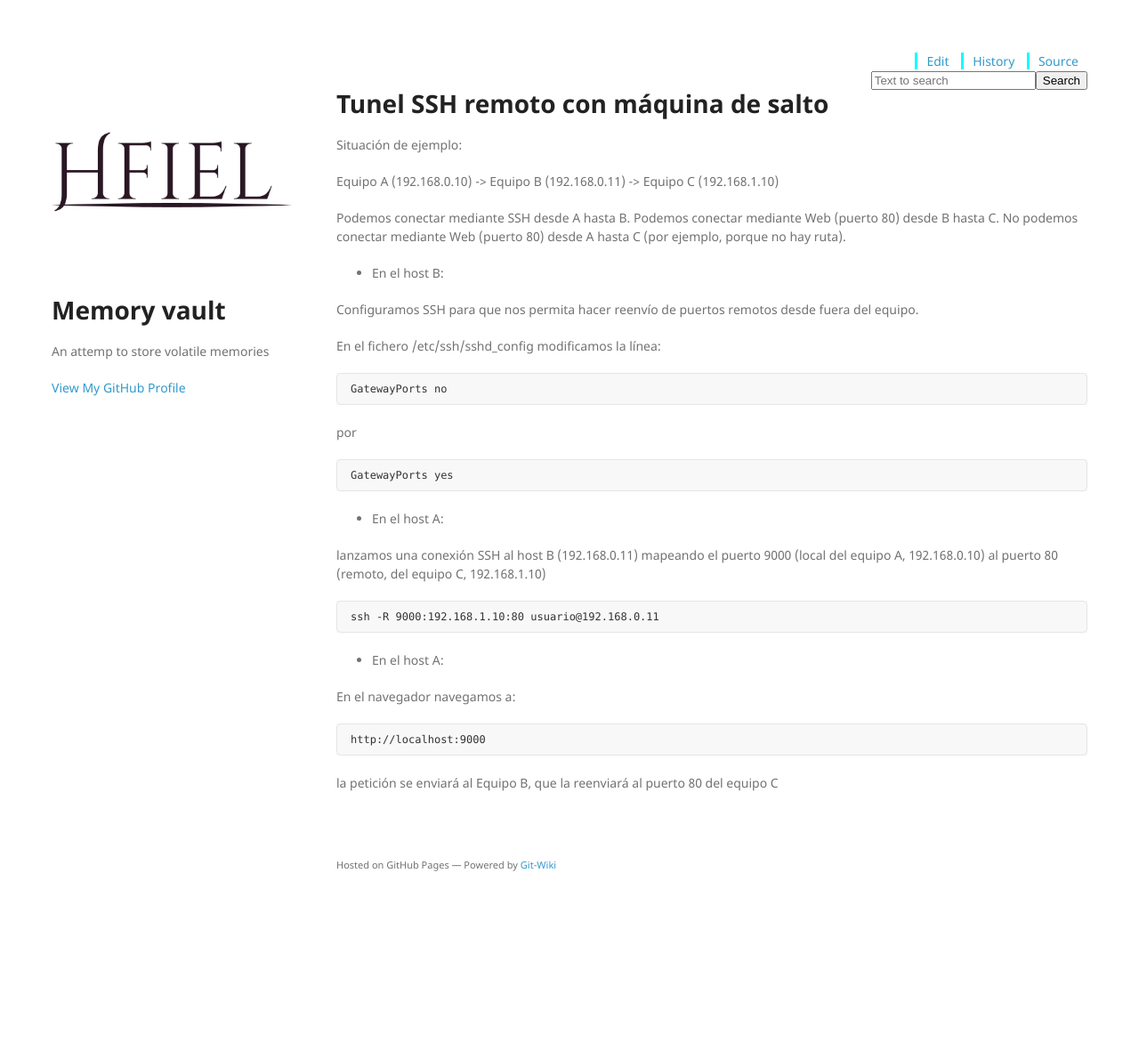
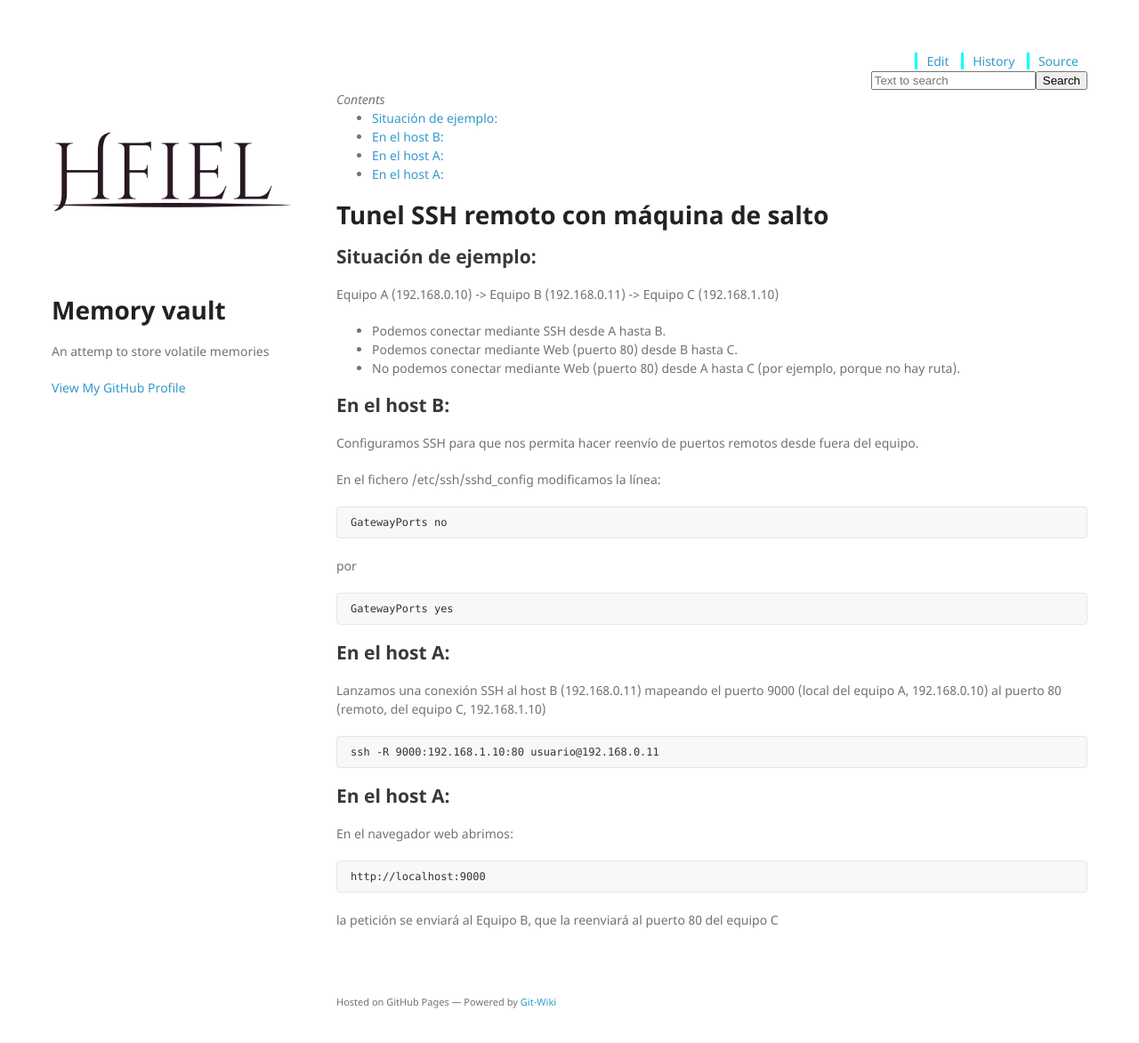
Before and after one commit to hfiel/hfiel.github.io, a Jekyll site: the page built from wiki/linux/tunel_ssh_con_maquina_salto.md, in a window 1280 px wide and 1172 px high. Shown: the whole window at 89% size. Built offline with Jekyll 4.4.1, drawn with Linux system fonts in a browser that asks for light colours; nearby versions of some CDN libraries; our own code applies the rules of GitHub Pages for plain Markdown files.

Commit message:
Update tunel_ssh_con_maquina_salto.md

````diff
--- a/wiki/linux/tunel_ssh_con_maquina_salto.md
+++ b/wiki/linux/tunel_ssh_con_maquina_salto.md
@@ -1,16 +1,16 @@
 # Tunel SSH remoto con máquina de salto
 
 
-Situación de ejemplo:
+## Situación de ejemplo:
 
 Equipo A (192.168.0.10) -> Equipo B (192.168.0.11) -> Equipo C (192.168.1.10)
 
-Podemos conectar mediante SSH desde A hasta B.
-Podemos conectar mediante Web (puerto 80) desde B hasta C.
-No podemos conectar mediante Web (puerto 80) desde A hasta C (por ejemplo, porque no hay ruta).
+* Podemos conectar mediante SSH desde A hasta B.
+* Podemos conectar mediante Web (puerto 80) desde B hasta C.
+* No podemos conectar mediante Web (puerto 80) desde A hasta C (por ejemplo, porque no hay ruta).
 
 
-* En el host B:
+## En el host B:
 
 Configuramos SSH para que nos permita hacer reenvío de puertos remotos desde fuera del equipo.
 
@@ -28,17 +28,17 @@ GatewayPorts yes
 
 
 
-* En el host A:
+## En el host A:
 
-lanzamos una conexión SSH al host B (192.168.0.11) mapeando el puerto 9000 (local del equipo A, 192.168.0.10) al puerto 80 (remoto, del equipo C, 192.168.1.10)
+Lanzamos una conexión SSH al host B (192.168.0.11) mapeando el puerto 9000 (local del equipo A, 192.168.0.10) al puerto 80 (remoto, del equipo C, 192.168.1.10)
 
 ```
 ssh -R 9000:192.168.1.10:80 usuario@192.168.0.11
 ```
 
-* En el host A:
+## En el host A:
 
-En el navegador navegamos a:
+En el navegador web abrimos:
 
 ```
 http://localhost:9000
````
